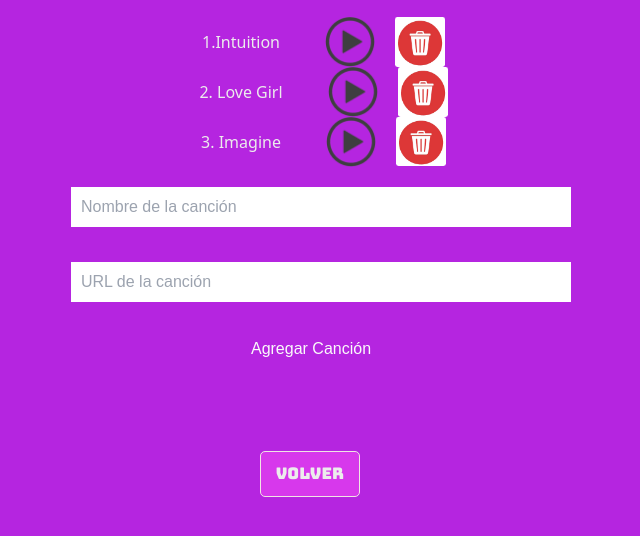
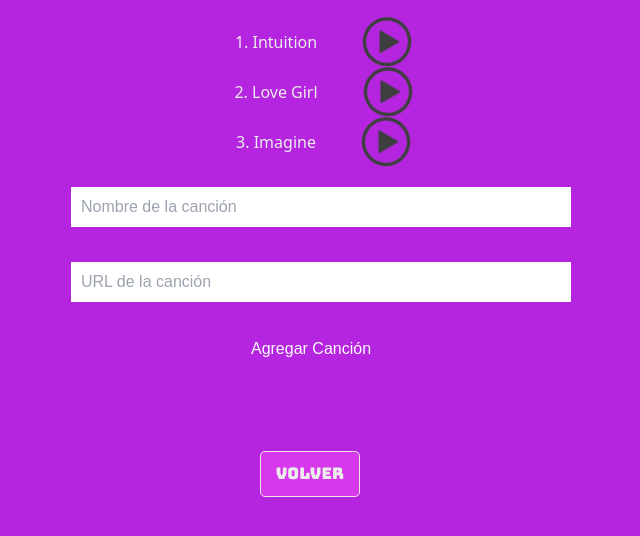
Before and after one commit to anysa84/TrabajoFinal3, a website: page public/ListaLove.html in a window 1280 px wide. Shown: the part 188-724 px from the top of the page, without its empty margins (329-969 px from the left). Drawn offline with nearby package versions, Linux system fonts and the light colour scheme; a web font is replaced by a local one.

Commit message:
Add files via upload

```diff
--- a/public/ListaLove.html
+++ b/public/ListaLove.html
@@ -44,11 +44,11 @@
         <ul class="song-list">
 
             <li>
-                1.Intuition
+                1. Intuition
                 <a href=" https://youtu.be/VfDyOYP3IwM?si=-MJ6Dzqjyx-qb4pR ">
                     <img src= "./Imagenes/PLAY.png" alt="">
                 </a>
-                <button class="delete-button"><img src= "./Imagenes/tacho.jpg" alt="Eliminar"></button>
+                <!-- <button class="delete-button"><img src= "./Imagenes/tacho.jpg" alt="Eliminar"></button> -->
             </li>
 
 
@@ -57,7 +57,7 @@
                 <a href=" https://youtu.be/YmyCA91xJ5Y?si=n45AKCWqUpuJkz6v ">
                     <img src= "./Imagenes/PLAY.png" alt="">
                 </a>
-                <button class="delete-button"><img src= "./Imagenes/tacho.jpg" alt="Eliminar"></button>
+                <!-- <button class="delete-button"><img src= "./Imagenes/tacho.jpg" alt="Eliminar"></button> -->
             </li>
 
 
@@ -66,7 +66,7 @@
                 <a href=" https://youtu.be/yvbjRY89wOU?si=VA_CPy4sQHhyNCbg ">
                     <img src= "./Imagenes/PLAY.png" alt="">
                 </a>
-                <button class="delete-button"><img src= "./Imagenes/tacho.jpg"  alt="Eliminar"></button>
+                <!-- <button class="delete-button"><img src= "./Imagenes/tacho.jpg"  alt="Eliminar"></button> -->
             </li>
         </ul>
     </div>
```
Also changed, not shown: public/ListaCant.html (+5 -5 lines), public/ListaRing.html (+6 -6 lines).
